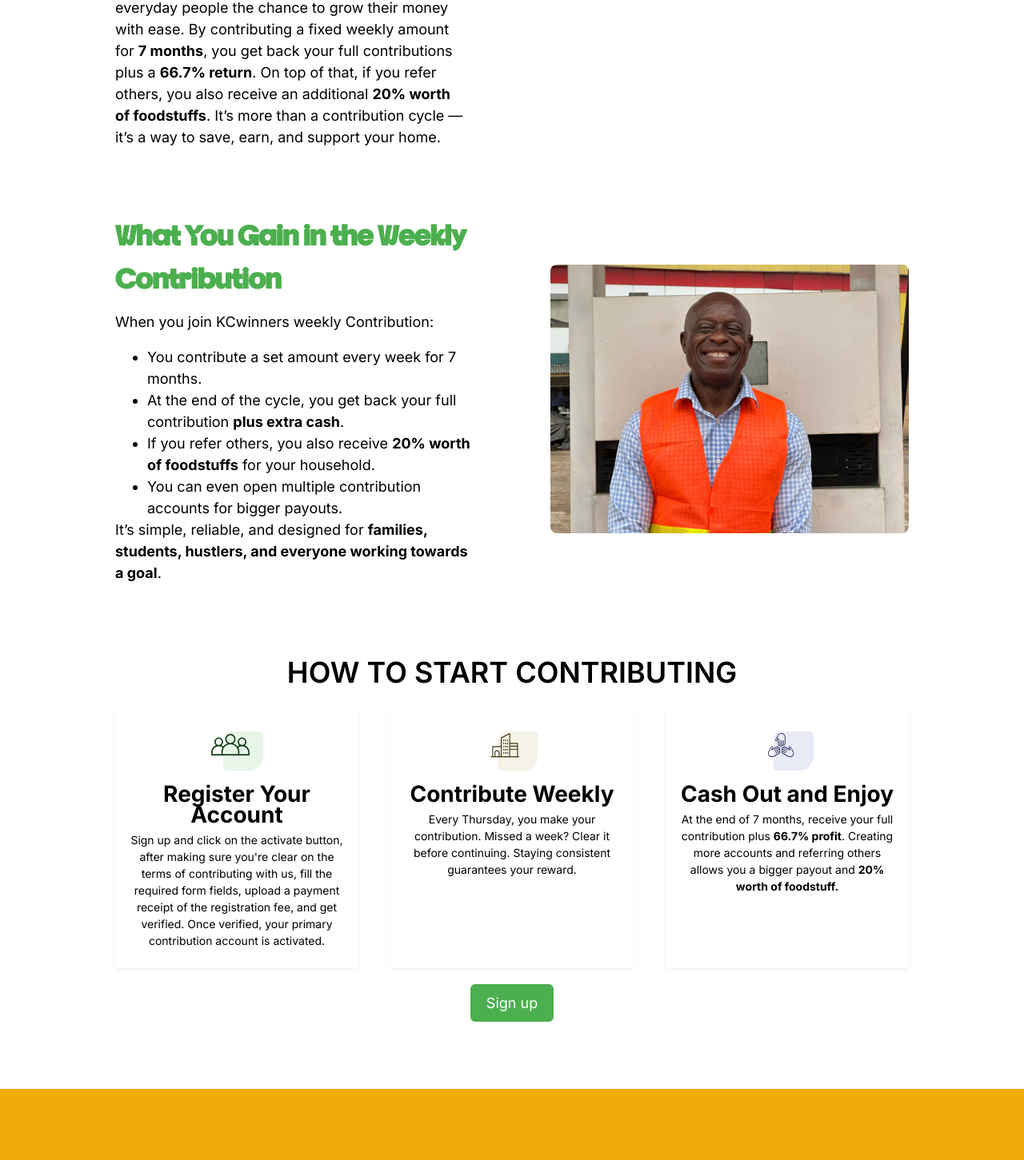
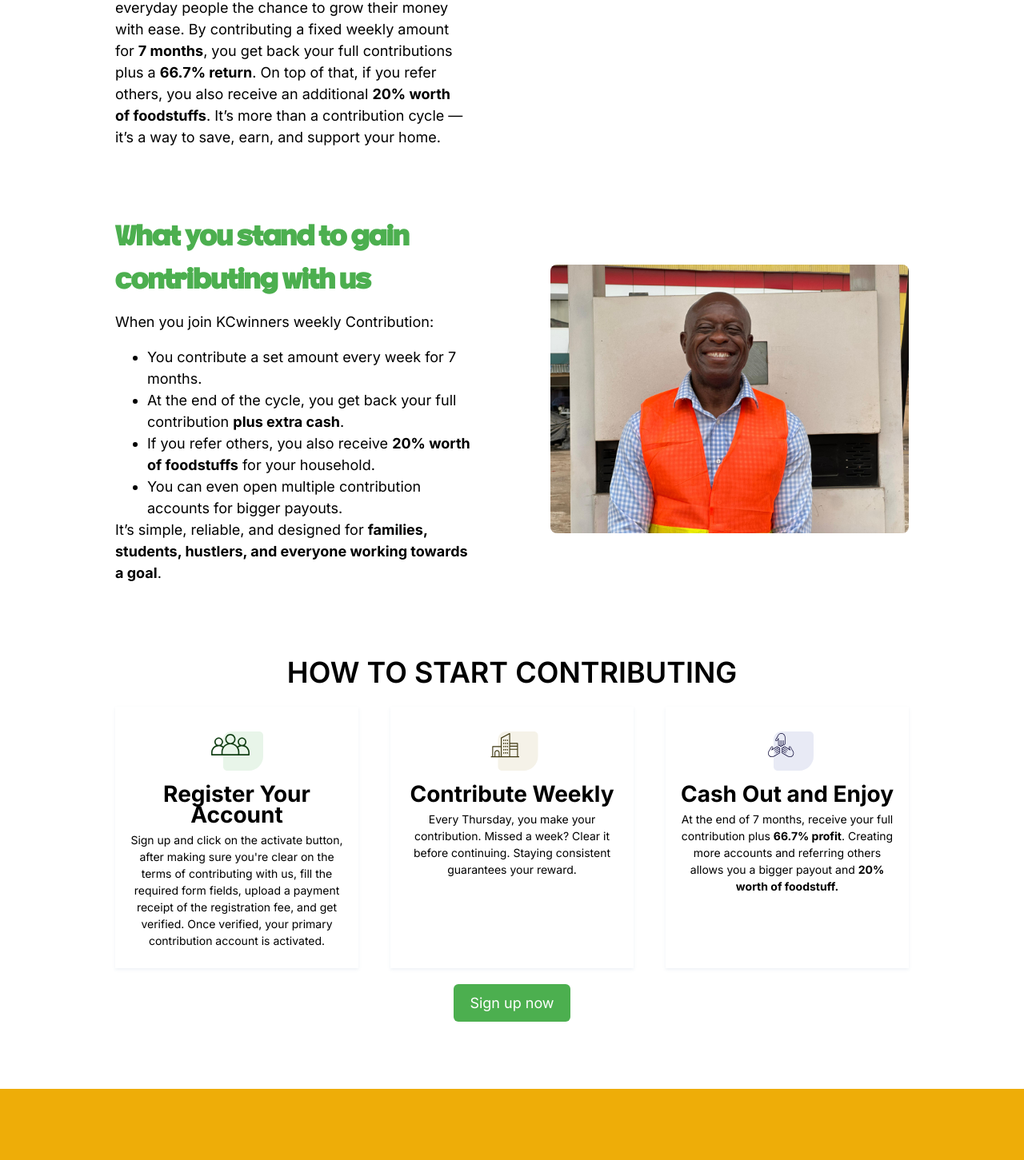
Before and after one commit to Ndumdi-IbeDivine/KCWINNERS, a Nuxt app in the folder frontend/: page / in a window 1280 px wide. Shown: the part 1392-2843 px from the top of the page at 80% size. Built offline with nearby package versions, Linux system fonts and the light colour scheme; no server answers.

Commit message:
update web content

```diff
--- a/frontend/pages/index.vue
+++ b/frontend/pages/index.vue
@@ -56,7 +56,7 @@
             class="grid lg:grid-cols-2 px-5 gap-10 lg:gap-[95px] lg:px-[50px] xl:px-[144px] items-center"
         >
             <div>
-                <div class="semi-heading">What You Gain in the Weekly Contribution</div>
+                <div class="semi-heading">What you stand to gain contributing with us</div>
                 <p class="mt-[16px] leading-[20px] tracking-normal">When you join KCwinners weekly Contribution:</p>
                 <ul class="mt-5">
                     <li>You contribute a set amount every week for 7 months.</li>
@@ -109,7 +109,7 @@
             </div>
             <div class="mt-5 flex justify-center">
                 <NuxtLink to="/create-account">
-                    <button class="bg-[var(--kc-green)] ease-in transition hover:bg-[var(--kc-green-dark)] text-white rounded-[6px] px-[20px] py-[10px]">Sign up</button>
+                    <button class="bg-[var(--kc-green)] ease-in transition hover:bg-[var(--kc-green-dark)] text-white rounded-[6px] px-[20px] py-[10px]">Sign up now</button>
                 </NuxtLink>
             </div>
         </div>
```
